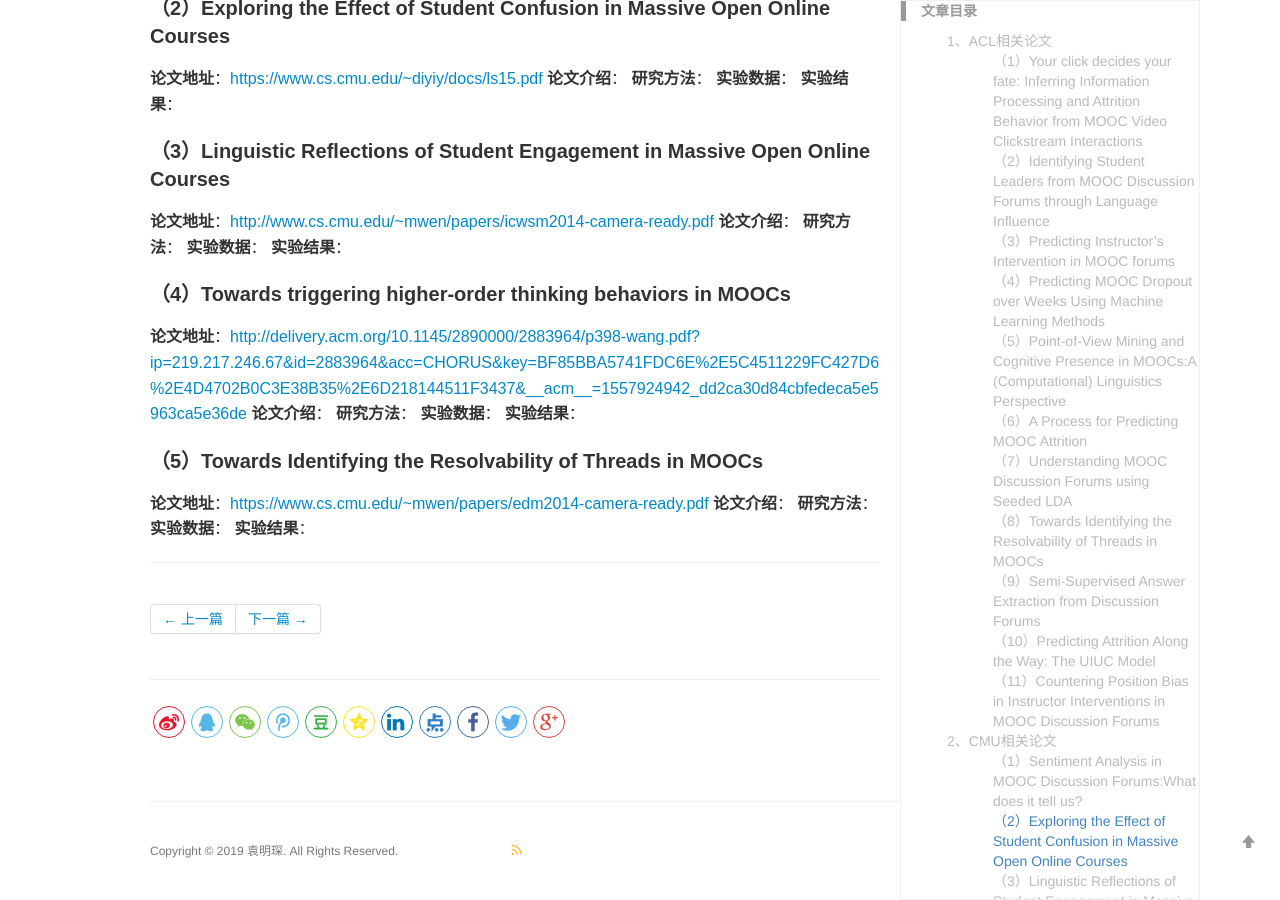
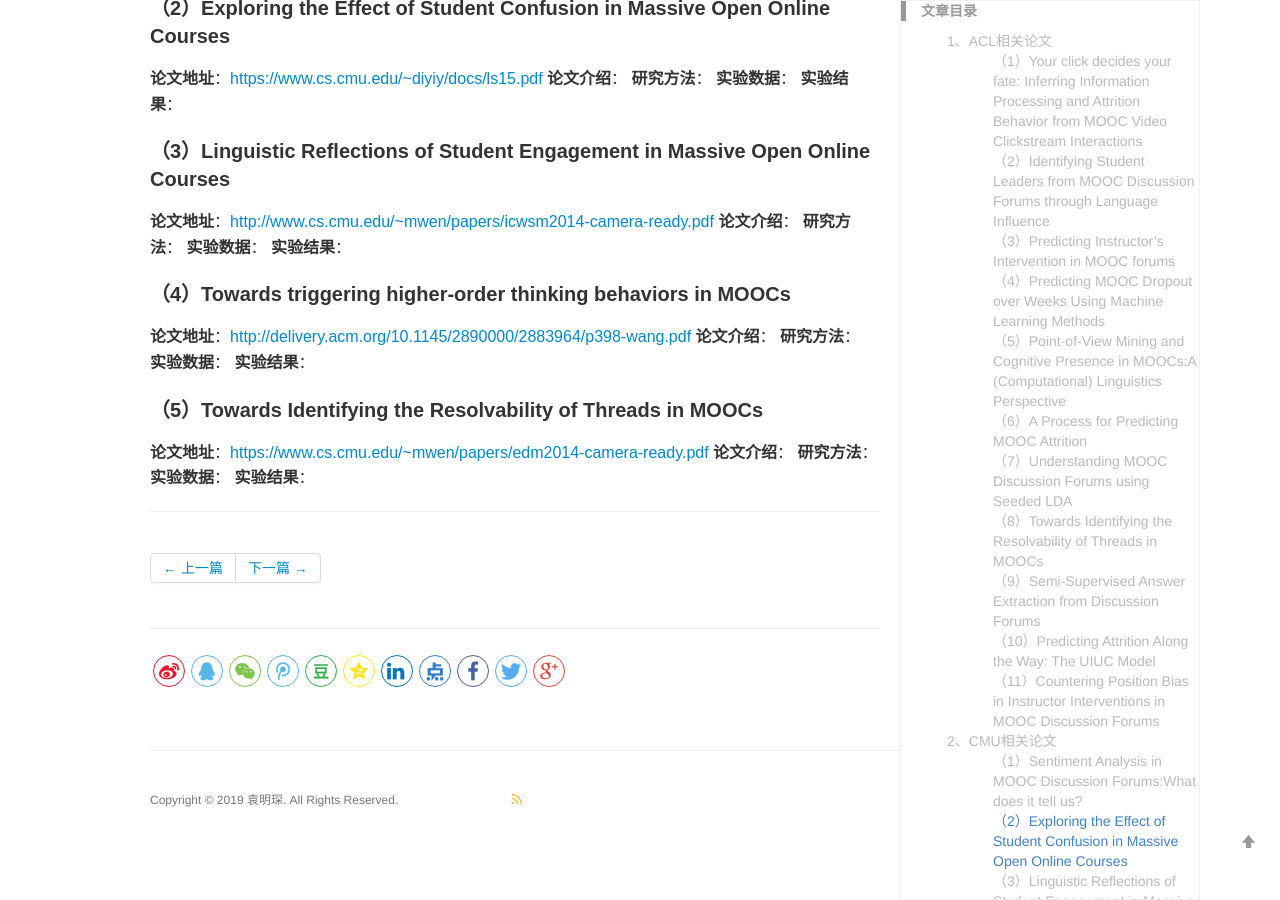
Before and after one commit to yuanmingchen/yuanmingchen.github.io, a Jekyll site: the page built from _posts/2019-04-19-online course nlp paper survey 2.md, in a window 1280 px wide and 900 px high, scrolled down 3246 px. Built offline with Jekyll 4.4.1, drawn with Linux system fonts in a browser that asks for light colours; formulas are drawn with MathJax 3; comment, search, counter and statistics services are not loaded; some of the changed lines change nothing that is shown.

Commit message:
Updates _posts/2019-04-19-online course nlp paper survey 2.md
Auto commit by GitBook Editor

```diff
--- a/_posts/2019-04-19-online course nlp paper survey 2.md
+++ b/_posts/2019-04-19-online course nlp paper survey 2.md
@@ -116,7 +116,7 @@ Proceedings of the 5th Workshop on Natural Language Processing Techniques for Ed
 **实验结果**：
 
 #### （4）Towards triggering higher-order thinking behaviors in MOOCs
-**论文地址**：<http://delivery.acm.org/10.1145/2890000/2883964/p398-wang.pdf?ip=219.217.246.67&id=2883964&acc=CHORUS&key=BF85BBA5741FDC6E%2E5C4511229FC427D6%2E4D4702B0C3E38B35%2E6D218144511F3437&__acm__=1557924942_dd2ca30d84cbfedeca5e5963ca5e36de>
+**论文地址**：<http://delivery.acm.org/10.1145/2890000/2883964/p398-wang.pdf>
 **论文介绍**：
 **研究方法**：
 **实验数据**：
```
